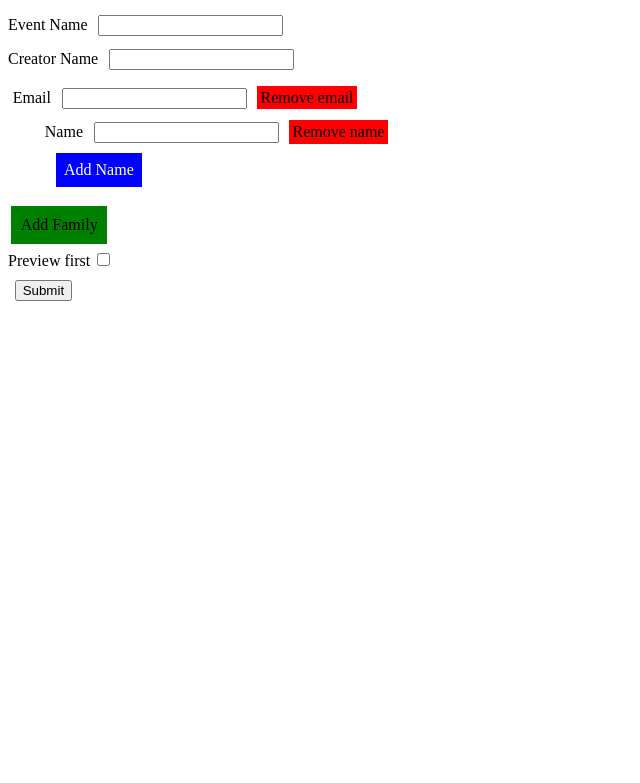
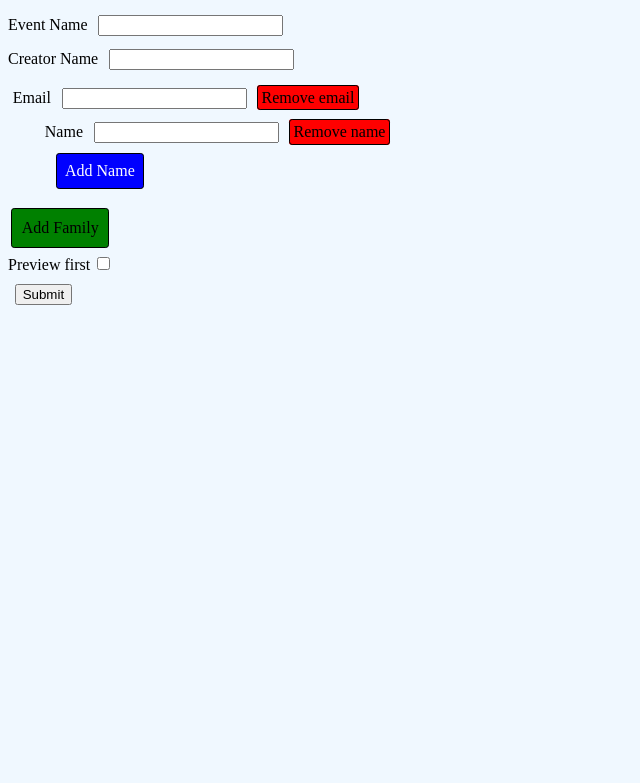
Before and after one commit to jtschuster/secretsanta, a Flask app: page / in a window 1280 px wide. Shown: the top 783 px of the page, without its empty margins (0-640 px from the left). Run offline with Flask 2, Linux system fonts and the light colour scheme.

Commit message:
renamed some stuff and make buttons nicer

```diff
--- a/static/styles.css
+++ b/static/styles.css
@@ -1,4 +1,11 @@
 body {
+    background-color: aliceblue;
+}
+
+.deleteEmail, .deleteName, .addname, #addfam {
+    border-radius: 0.2em;
+    border: 1px solid black;
+
 }
 
 .deleteName, .deleteEmail {
```
Also changed, not shown: app.py (renamed from server_side.py).
